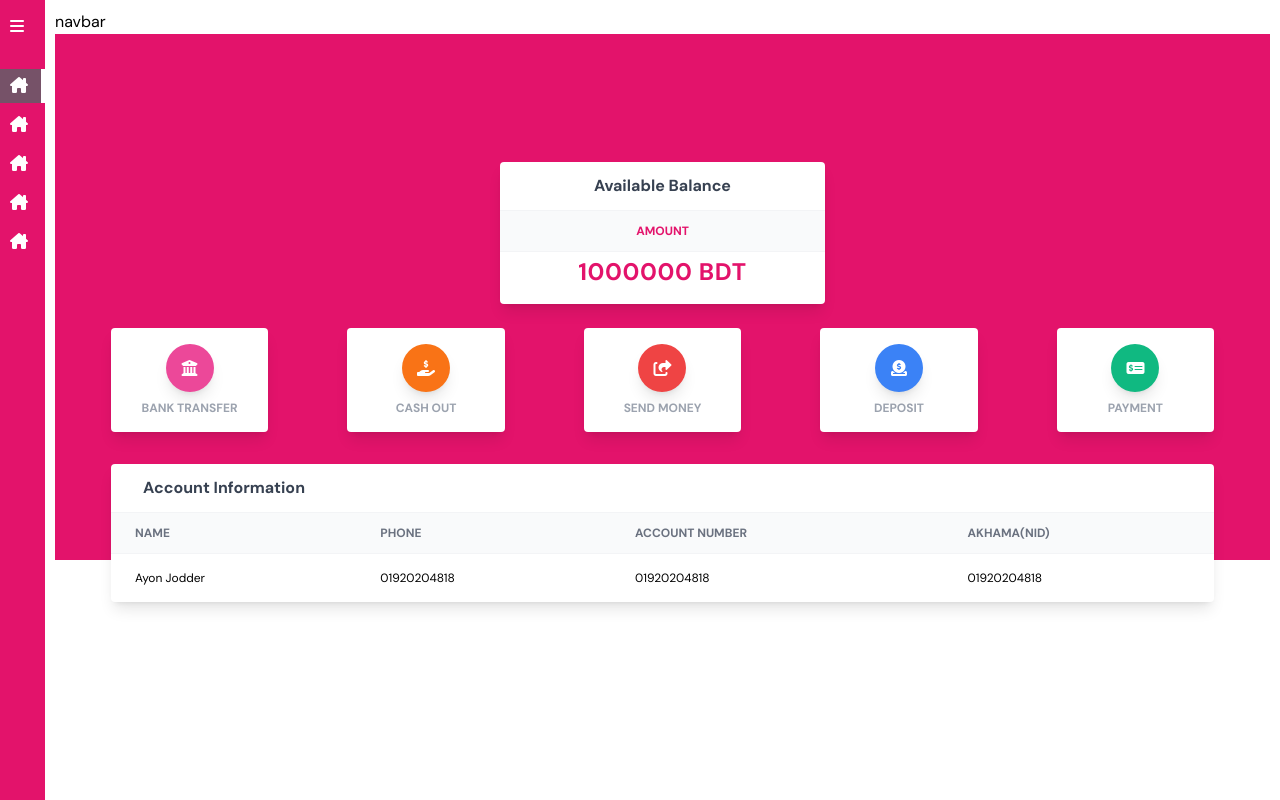
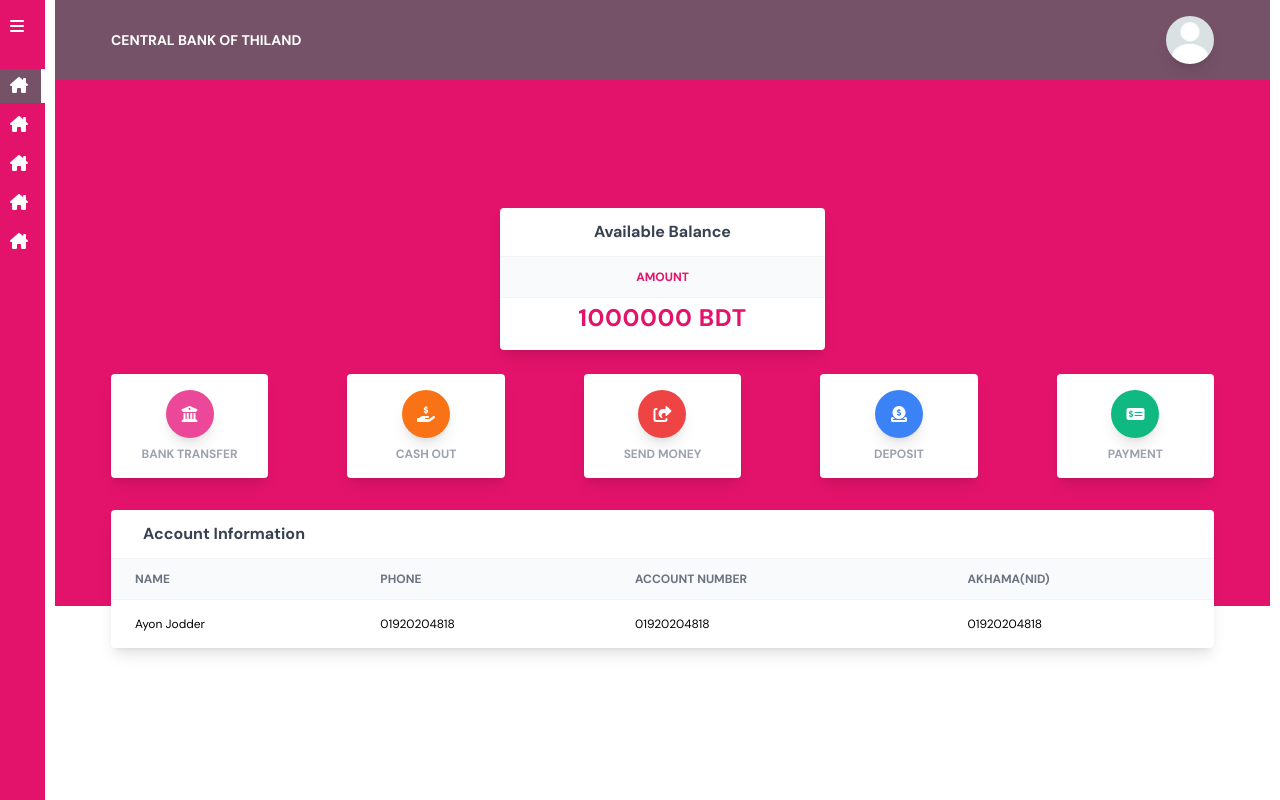
Before and after one commit to AyonJD/payment-dashboard, a React (Create React App) app: page / in a window 1280 px wide. Built offline with nearby package versions, Linux system fonts and the light colour scheme.

Commit message:
Navbar solved

```diff
--- a/package.json
+++ b/package.json
@@ -4,6 +4,7 @@
 	"private": true,
 	"dependencies": {
 		"@material-ui/core": "^4.12.4",
+		"@popperjs/core": "^2.11.6",
 		"@testing-library/jest-dom": "^5.16.5",
 		"@testing-library/react": "^13.3.0",
 		"@testing-library/user-event": "^13.5.0",
--- a/src/App.scss
+++ b/src/App.scss
@@ -62,3 +62,7 @@
     }
   }
 }
+
+.handle_top_padding{
+  padding-top: 0 !important;
+}
--- /dev/null
+++ b/src/components/DropDown/UserDropDown/UserDropDown.js
@@ -0,0 +1,79 @@
+import React from "react";
+import { createPopper } from "@popperjs/core";
+import profileImage from '../../../assets/img/profile.jpg';
+
+const UserDropdown = () => {
+    // dropdown props
+    const [dropdownPopoverShow, setDropdownPopoverShow] = React.useState(false);
+    const btnDropdownRef = React.createRef();
+    const popoverDropdownRef = React.createRef();
+    const openDropdownPopover = () => {
+        createPopper(btnDropdownRef.current, popoverDropdownRef.current, {
+            placement: "bottom-start",
+        });
+        setDropdownPopoverShow(true);
+    };
+    const closeDropdownPopover = () => {
+        setDropdownPopoverShow(false);
+    };
+    return (
+        <>
+            <a
+                className="text-blueGray-500 block"
+                href="#pablo"
+                ref={btnDropdownRef}
+                onClick={(e) => {
+                    e.preventDefault();
+                    dropdownPopoverShow ? closeDropdownPopover() : openDropdownPopover();
+                }}
+            >
+                <div className="items-center flex">
+                    <span className="w-12 h-12 text-sm text-white bg-blueGray-200 inline-flex items-center justify-center rounded-full">
+                        <img
+                            alt="..."
+                            className="w-full rounded-full align-middle border-none shadow-lg"
+                            src={profileImage}
+                        />
+                    </span>
+                </div>
+            </a>
+            <div
+                ref={popoverDropdownRef}
+                className={
+                    (dropdownPopoverShow ? "block " : "hidden ") +
+                    "bg-white text-base z-50 float-left py-2 list-none text-left rounded shadow-lg min-w-48"
+                }
+            >
+                <a
+                    href="#pablo"
+                    className={
+                        "text-sm py-2 px-4 font-normal block w-full whitespace-nowrap bg-transparent text-blueGray-700"
+                    }
+                    onClick={(e) => e.preventDefault()}
+                >
+                    Action
+                </a>
+                <a
+                    href="#pablo"
+                    className={
+                        "text-sm py-2 px-4 font-normal block w-full whitespace-nowrap bg-transparent text-blueGray-700"
+                    }
+                    onClick={(e) => e.preventDefault()}
+                >
+                    Action
+                </a>
+                <a
+                    href="#pablo"
+                    className={
+                        "text-sm py-2 px-4 font-normal block w-full whitespace-nowrap bg-transparent text-blueGray-700"
+                    }
+                    onClick={(e) => e.preventDefault()}
+                >
+                    Action
+                </a>
+            </div>
+        </>
+    );
+};
+
+export default UserDropdown;
--- a/src/components/Navbar/Navbar.js
+++ b/src/components/Navbar/Navbar.js
@@ -1,11 +1,28 @@
 import React from "react";
-import Sidebar from "../Sidebar/Sidebar";
+import UserDropdown from "../DropDown/UserDropDown/UserDropDown";
 
 const Navbar = () => {
 	return (
-		<div>
-			navbar
-		</div>
+		<>
+			{/* Navbar */}
+			<nav className=" w-full z-10 bg-secondary md:flex-row md:flex-nowrap md:justify-start flex items-center p-4">
+				<div className="w-full mx-autp items-center flex justify-between md:flex-nowrap flex-wrap md:px-10 px-4">
+					{/* Brand */}
+					<a
+						className="text-white text-sm uppercase hidden lg:inline-block font-semibold"
+						href="#pablo"
+						onClick={(e) => e.preventDefault()}
+					>
+						Central Bank Of Thiland
+					</a>
+					{/* User */}
+					<ul className="flex-col md:flex-row list-none items-center hidden md:flex">
+						<UserDropdown />
+					</ul>
+				</div>
+			</nav>
+			{/* End Navbar */}
+		</>
 	);
 };
 
--- a/src/components/Sidebar/AdminSidebar.js
+++ b/src/components/Sidebar/AdminSidebar.js
@@ -122,7 +122,7 @@ const AdminSidebar = ({ children }) => {
                     </section>
                 </motion.div>
 
-                <main className={`${isOpen ? 'small_width' : 'large_width'}`}>{children}</main>
+                <main className={`handle_top_padding ${isOpen ? 'small_width' : 'large_width'}`}>{children}</main>
             </div>
         </div>
     );
--- a/src/components/Sidebar/Sidebar.js
+++ b/src/components/Sidebar/Sidebar.js
@@ -142,7 +142,7 @@ const SideBar = ({ children }) => {
 					</section>
 				</motion.div>
 
-				<main className={`${isOpen ? 'small_width' : 'large_width'}`}>{children}</main>
+				<main className={`handle_top_padding ${isOpen ? 'small_width' : 'large_width'}`}>{children}</main>
 			</div>
 		</div>
 	);
```
Also changed, not shown: 1 other file (tests, documents, lock files or other folders).
